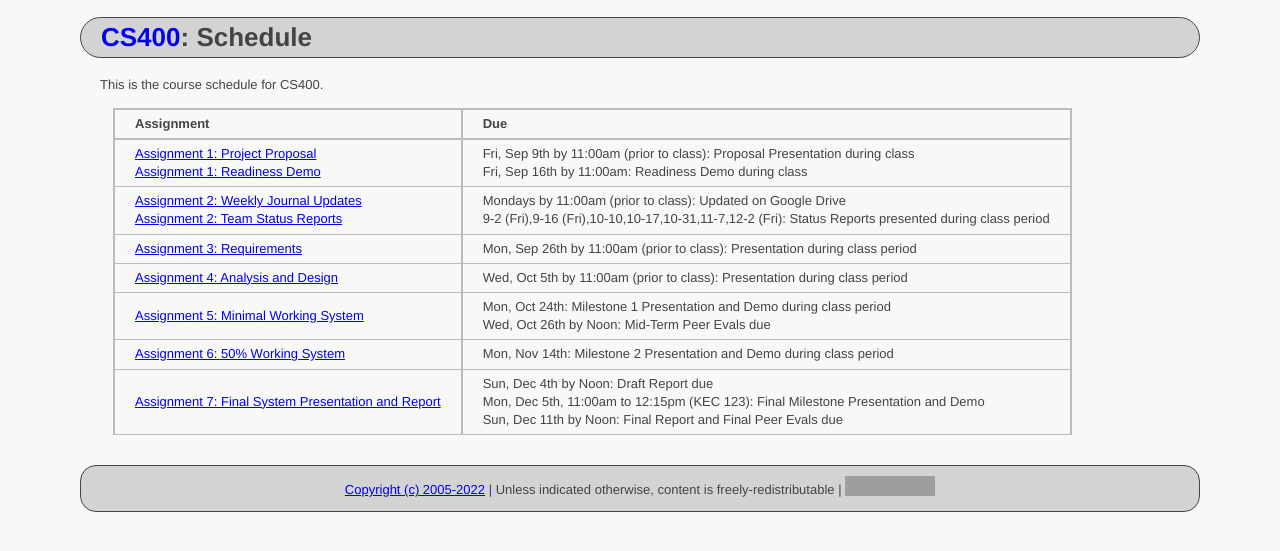
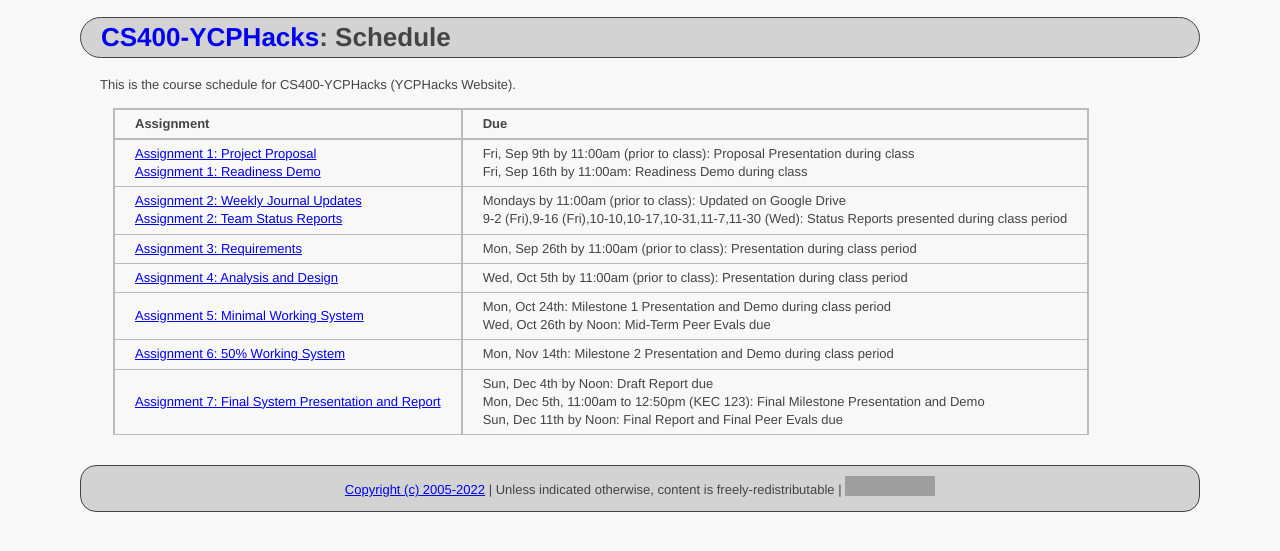
Before and after one commit to ycpcs/cs400-fall2022, a Jekyll site: the page built from schedule.md, in a window 1280 px wide. Shown: the top 551 px of the page. Built offline with Jekyll 4.4.1, drawn with Linux system fonts in a browser that asks for light colours; grey boxes are pictures that could not be loaded.

Commit message:
news and schedule updates

```diff
--- a/schedule.md
+++ b/schedule.md
@@ -1,17 +1,17 @@
 ---
 layout: default
-course_number: CS400
+course_number: CS400-YCPHacks
 title: Schedule
 ---
 
-This is the course schedule for CS400.
+This is the course schedule for CS400-YCPHacks (YCPHacks Website).
 
 **Assignment** | **Due**
 :--------------|:---------
 [Assignment 1: Project Proposal](assign/assign01.html)<br>[Assignment 1: Readiness Demo](assign/assign01.html)  | Fri, Sep 9th by 11:00am (prior to class): Proposal Presentation during class<br> Fri, Sep 16th by 11:00am: Readiness Demo during class
-[Assignment 2: Weekly Journal Updates](assign/assign02.html)<br>[Assignment 2: Team Status Reports](assign/assign02.html) | Mondays by 11:00am (prior to class): Updated on Google Drive<br> 9-2 (Fri),9-16 (Fri),10-10,10-17,10-31,11-7,12-2 (Fri): Status Reports presented during class period
+[Assignment 2: Weekly Journal Updates](assign/assign02.html)<br>[Assignment 2: Team Status Reports](assign/assign02.html) | Mondays by 11:00am (prior to class): Updated on Google Drive<br> 9-2 (Fri),9-16 (Fri),10-10,10-17,10-31,11-7,11-30 (Wed): Status Reports presented during class period
 [Assignment 3: Requirements](assign/assign03.html)                         | Mon, Sep 26th by 11:00am (prior to class): Presentation during class period
 [Assignment 4: Analysis and Design](assign/assign04.html)                  | Wed, Oct 5th by 11:00am (prior to class): Presentation during class period
 [Assignment 5: Minimal Working System](assign/assign05.html)               | Mon, Oct 24th: Milestone 1 Presentation and Demo during class period<br>Wed, Oct 26th by Noon: Mid-Term Peer Evals due
 [Assignment 6: 50% Working System](assign/assign06.html)                   | Mon, Nov 14th: Milestone 2 Presentation and Demo during class period
-[Assignment 7: Final System Presentation and Report](assign/assign07.html) | Sun, Dec 4th by Noon: Draft Report due<br>Mon, Dec 5th, 11:00am to 12:15pm (KEC 123): Final Milestone Presentation and Demo<br>Sun, Dec 11th by Noon: Final Report and Final Peer Evals due
+[Assignment 7: Final System Presentation and Report](assign/assign07.html) | Sun, Dec 4th by Noon: Draft Report due<br>Mon, Dec 5th, 11:00am to 12:50pm (KEC 123): Final Milestone Presentation and Demo<br>Sun, Dec 11th by Noon: Final Report and Final Peer Evals due
```
Also changed, not shown: index.md (+15 -2 lines).
